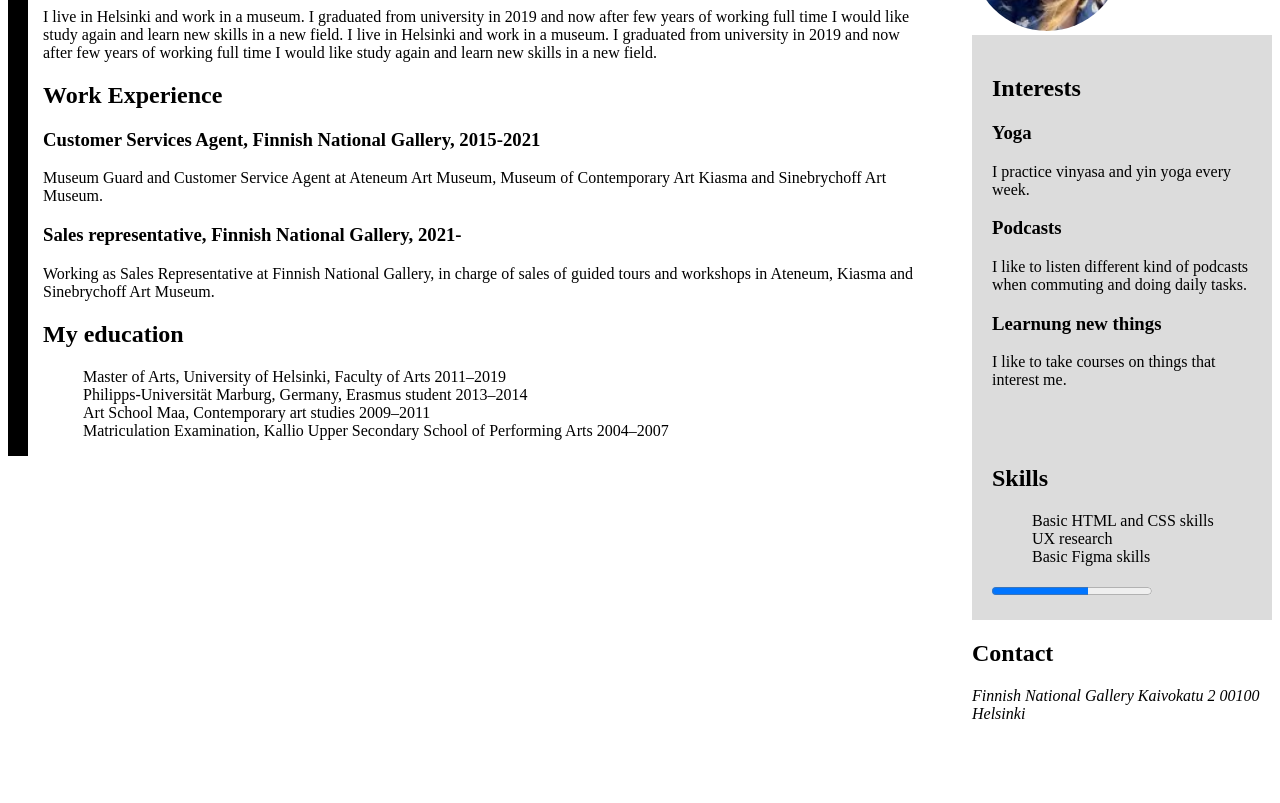
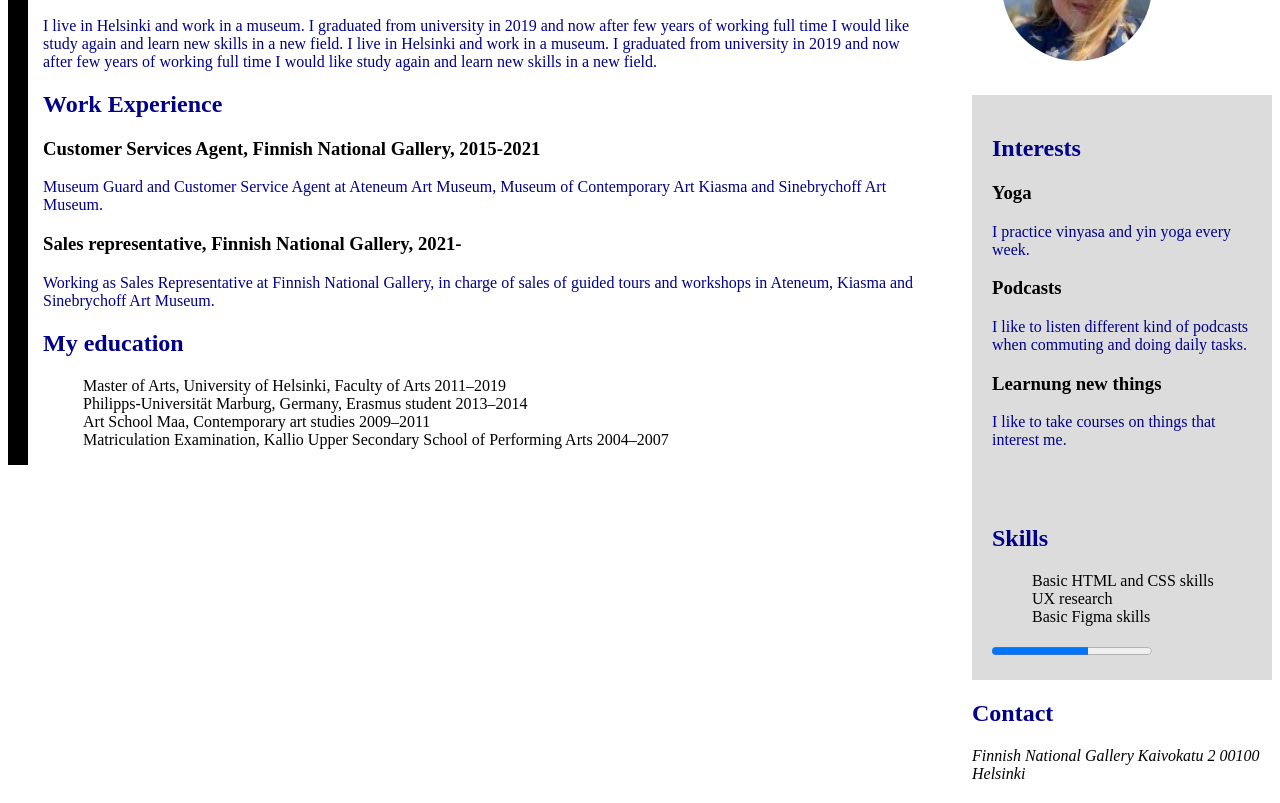
Before and after one commit to Uprav-witch/hello-world, a plain HTML site: page index.html in a window 1280 px wide. Shown: the part 127-930 px from the top of the page. Before the commit the page ends 870 px from the top, so only its background shows below. Drawn offline with Linux system fonts and the light colour scheme.

Commit message:
Update index.html

```diff
--- a/index.html
+++ b/index.html
@@ -41,6 +41,7 @@
            padding: 20px;
          }
     </style>
+     <link rel="stylesheet" href=styles.css type="text/css" >
     <meta name="viewport" content="width=device-width, initial-scale=1.0">
 </head>
 <body>
```
